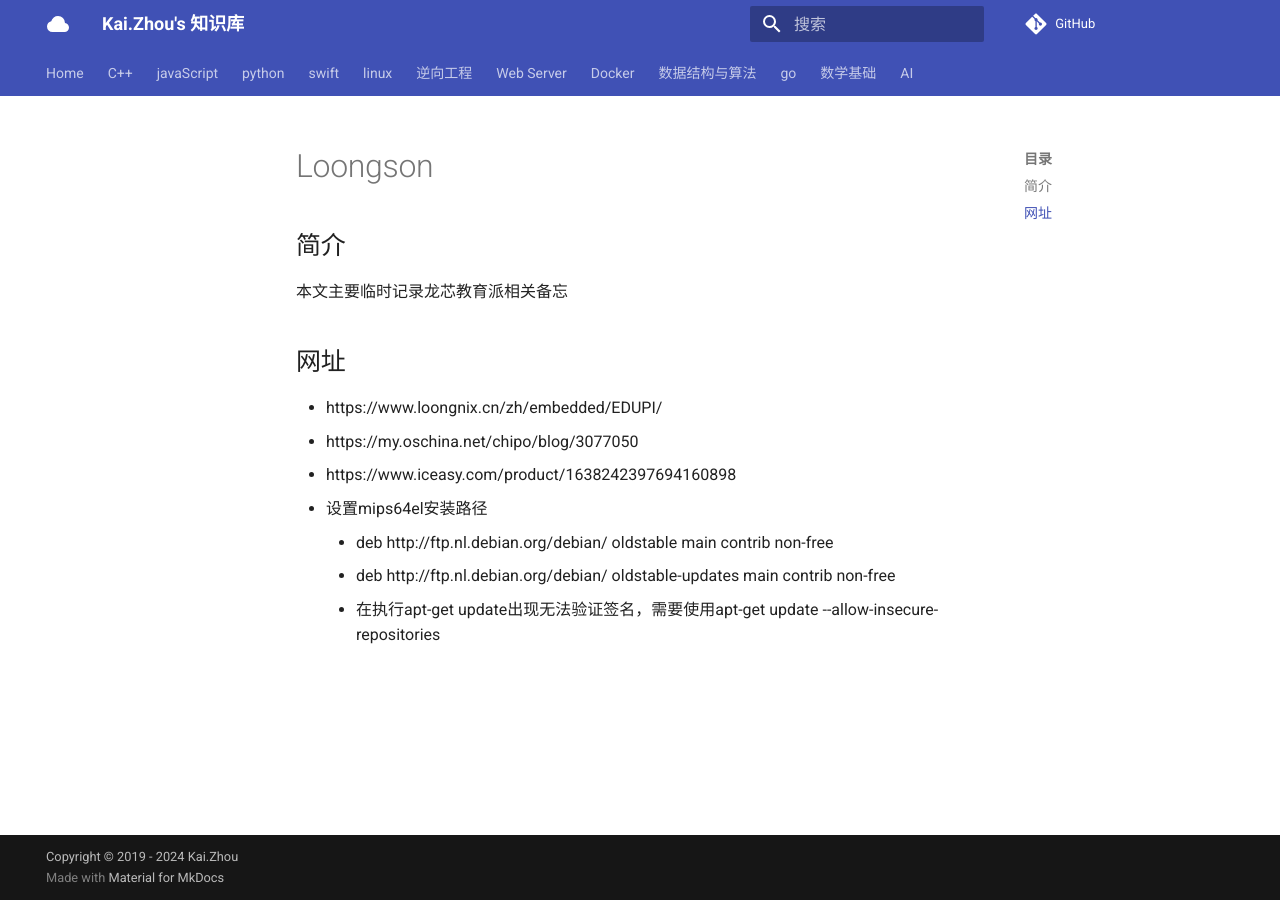
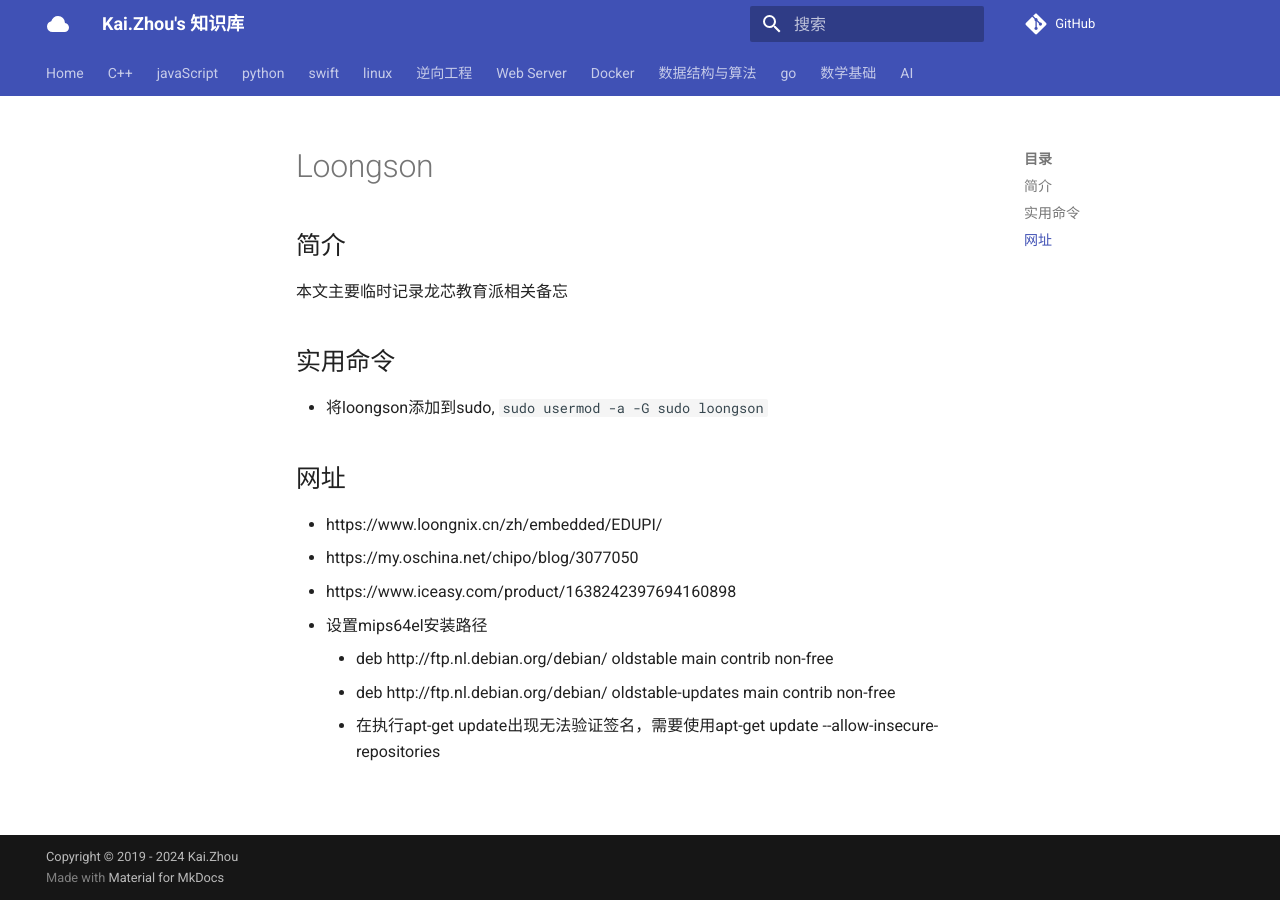
Before and after one commit to zhoukaidev/ks_blog, an MkDocs documentation site: the page built from docs/tempbk/loongson.md, in a window 1280 px wide. Built offline with MkDocs 1.6.1 and Material for MkDocs 9.7.7, drawn with Linux system fonts in a browser that asks for light colours; comment, search, counter and statistics services are not loaded.

Commit message:
update loongson.md

```diff
--- a/docs/tempbk/loongson.md
+++ b/docs/tempbk/loongson.md
@@ -2,6 +2,9 @@
 
 本文主要临时记录龙芯教育派相关备忘
 
+## 实用命令
+
+* 将loongson添加到sudo, `sudo usermod -a -G sudo loongson`
 
 ## 网址
 
```
